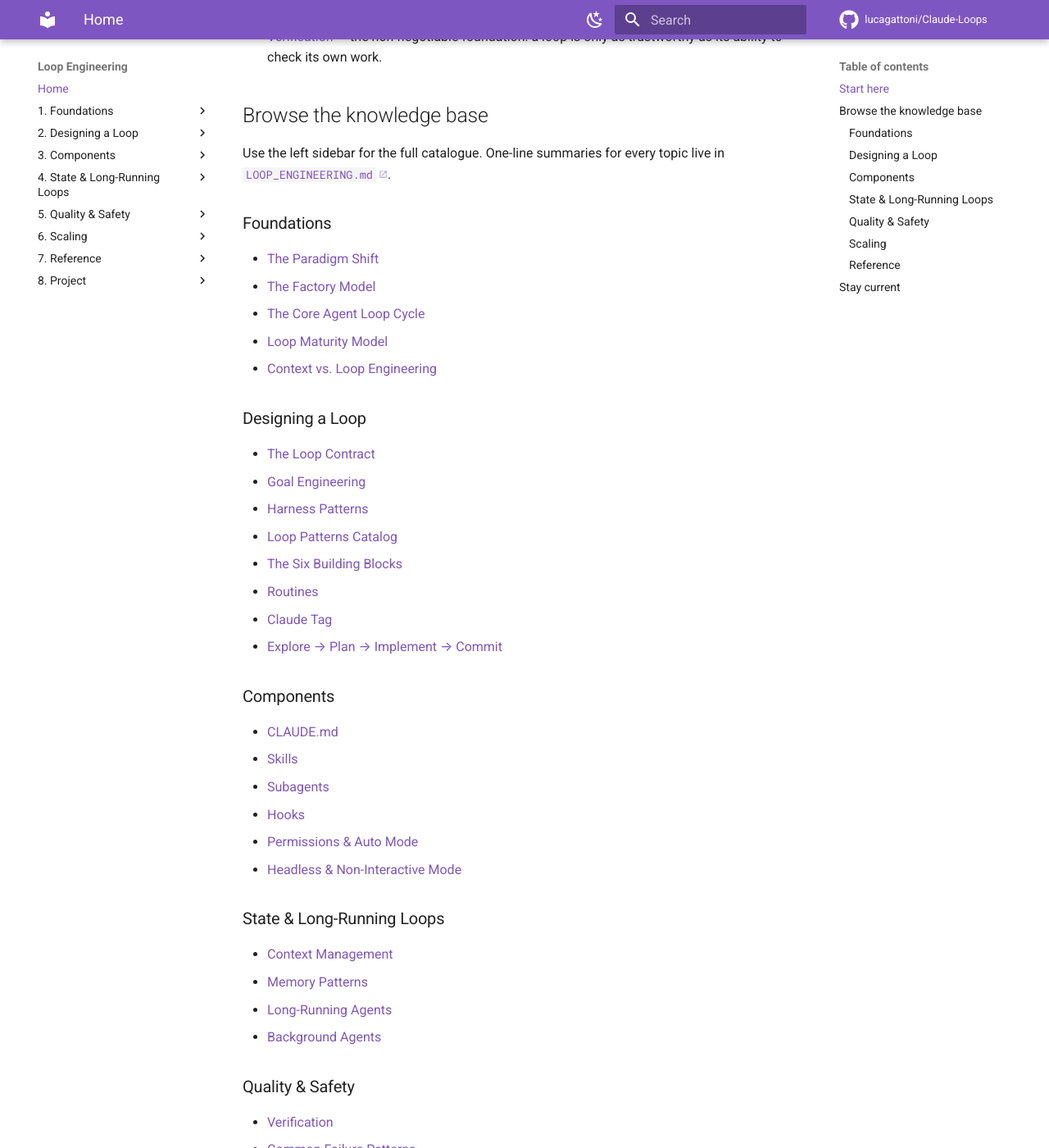
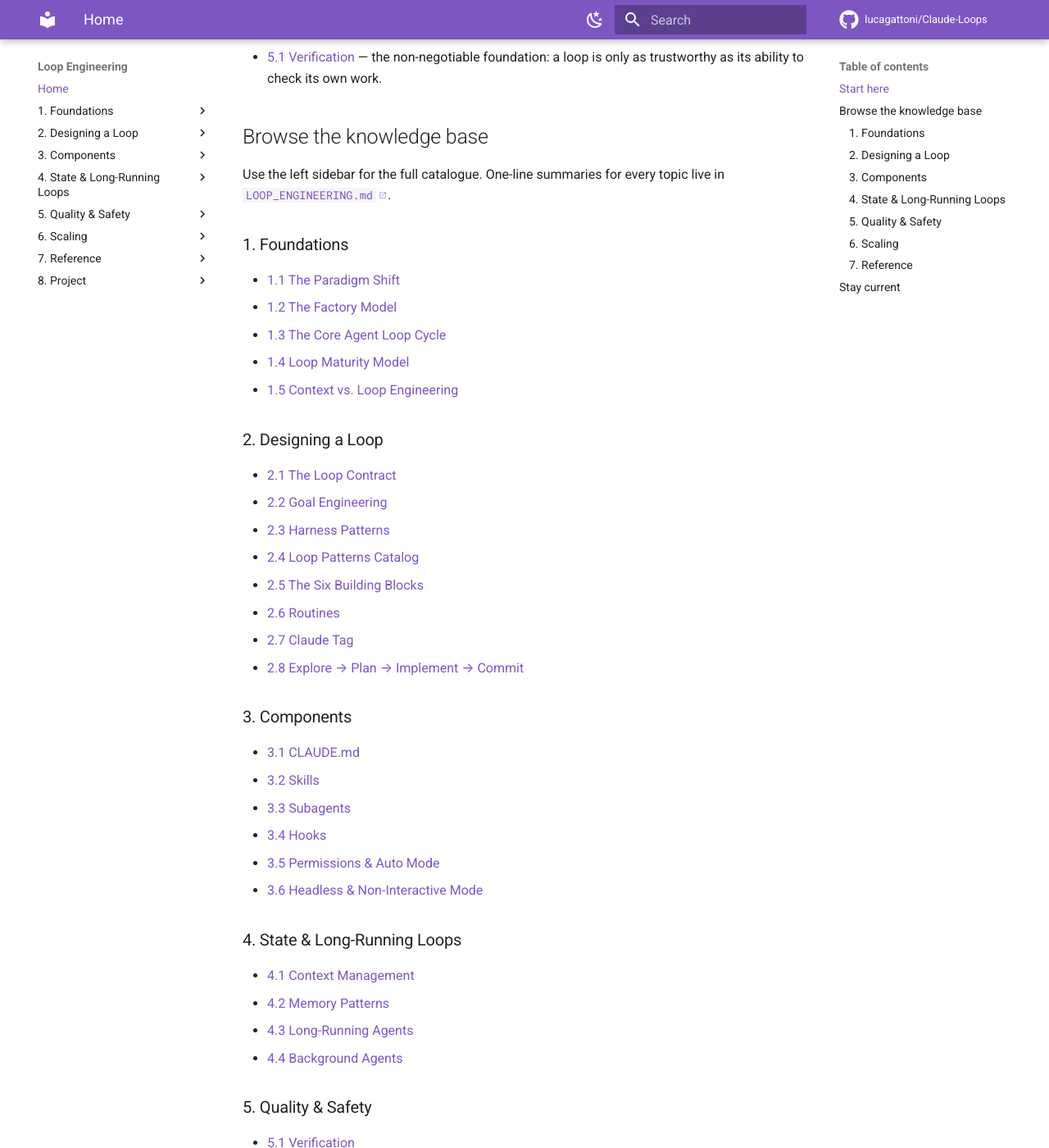
Before and after one commit to lucagattoni/Claude-Loops, an MkDocs documentation site: the page built from docs/index.md, in a window 1280 px wide and 1400 px high, scrolled down 594 px. Shown: the whole window at 82% size. Built offline with MkDocs 1.6.1 and Material for MkDocs 9.7.7, drawn with Linux system fonts in a browser that asks for light colours; comment, search, counter and statistics services are not loaded; some of the changed text lies outside the part shown.

Commit message:
docs(site): number the home page chapter/section list + TOC [2.5.6]
The home is hand-authored and skipped by section-numbering.js (no nav number),
so its browse list showed no numbers. Numbered the chapter headings (1-7) and
links (x.y) to match the rest of the site; Stay-current → on-site 8.x pages.
Also restored the dropped ## [2.5.2] CHANGELOG header.

Co-Authored-By: Claude Sonnet 4.6 <noreply@anthropic.com>
Claude-Session: https://claude.ai/code/session_01URu7JvqF3bfGspZsnhw8h8

```diff
--- a/docs/index.md
+++ b/docs/index.md
@@ -15,75 +15,75 @@ questions; start there, then use the component and safety docs to fill each prop
 
 ## Start here
 
-- [The Paradigm Shift](01-paradigm-shift.md) — why loops beat single prompts (the compound-probability argument).
-- [The Loop Contract](27-loop-contract.md) — the design spine: TRIGGER / SCOPE / ACTION / BUDGET / STOP, and the canonical stop-condition taxonomy.
-- [Verification](04-verification.md) — the non-negotiable foundation: a loop is only as trustworthy as its ability to check its own work.
+- [1.1 The Paradigm Shift](01-paradigm-shift.md) — why loops beat single prompts (the compound-probability argument).
+- [2.1 The Loop Contract](27-loop-contract.md) — the design spine: TRIGGER / SCOPE / ACTION / BUDGET / STOP, and the canonical stop-condition taxonomy.
+- [5.1 Verification](04-verification.md) — the non-negotiable foundation: a loop is only as trustworthy as its ability to check its own work.
 
 ## Browse the knowledge base
 
 Use the left sidebar for the full catalogue. One-line summaries for every topic live in
 [`LOOP_ENGINEERING.md`](https://github.com/lucagattoni/Claude-Loops/blob/main/LOOP_ENGINEERING.md).
 
-### Foundations
+### 1. Foundations
 
-- [The Paradigm Shift](01-paradigm-shift.md)
-- [The Factory Model](26-factory-model.md)
-- [The Core Agent Loop Cycle](02-agent-loop-cycle.md)
-- [Loop Maturity Model](20-loop-maturity-model.md)
-- [Context vs. Loop Engineering](21-context-vs-loop-engineering.md)
+- [1.1 The Paradigm Shift](01-paradigm-shift.md)
+- [1.2 The Factory Model](26-factory-model.md)
+- [1.3 The Core Agent Loop Cycle](02-agent-loop-cycle.md)
+- [1.4 Loop Maturity Model](20-loop-maturity-model.md)
+- [1.5 Context vs. Loop Engineering](21-context-vs-loop-engineering.md)
 
-### Designing a Loop
+### 2. Designing a Loop
 
-- [The Loop Contract](27-loop-contract.md)
-- [Goal Engineering](30-goal-engineering.md)
-- [Harness Patterns](24-harness-patterns.md)
-- [Loop Patterns Catalog](34-loop-patterns.md)
-- [The Six Building Blocks](03-building-blocks.md)
-- [Routines](28-routines.md)
-- [Claude Tag](31-claude-tag.md)
-- [Explore → Plan → Implement → Commit](15-explore-plan-implement.md)
+- [2.1 The Loop Contract](27-loop-contract.md)
+- [2.2 Goal Engineering](30-goal-engineering.md)
+- [2.3 Harness Patterns](24-harness-patterns.md)
+- [2.4 Loop Patterns Catalog](34-loop-patterns.md)
+- [2.5 The Six Building Blocks](03-building-blocks.md)
+- [2.6 Routines](28-routines.md)
+- [2.7 Claude Tag](31-claude-tag.md)
+- [2.8 Explore → Plan → Implement → Commit](15-explore-plan-implement.md)
 
-### Components
+### 3. Components
 
-- [CLAUDE.md](05-claude-md.md)
-- [Skills](06-skills.md)
-- [Subagents](07-subagents.md)
-- [Hooks](12-hooks.md)
-- [Permissions & Auto Mode](08-permissions.md)
-- [Headless & Non-Interactive Mode](09-headless-mode.md)
+- [3.1 CLAUDE.md](05-claude-md.md)
+- [3.2 Skills](06-skills.md)
+- [3.3 Subagents](07-subagents.md)
+- [3.4 Hooks](12-hooks.md)
+- [3.5 Permissions & Auto Mode](08-permissions.md)
+- [3.6 Headless & Non-Interactive Mode](09-headless-mode.md)
 
-### State & Long-Running Loops
+### 4. State & Long-Running Loops
 
-- [Context Management](13-context-management.md)
-- [Memory Patterns](16-memory-patterns.md)
-- [Long-Running Agents](25-long-running-agents.md)
-- [Background Agents](29-background-agents.md)
+- [4.1 Context Management](13-context-management.md)
+- [4.2 Memory Patterns](16-memory-patterns.md)
+- [4.3 Long-Running Agents](25-long-running-agents.md)
+- [4.4 Background Agents](29-background-agents.md)
 
-### Quality & Safety
+### 5. Quality & Safety
 
-- [Verification](04-verification.md)
-- [Common Failure Patterns](17-failure-patterns.md)
-- [Human-in-the-Loop Escalation](14-human-in-the-loop.md)
-- [Cost & Turn Control](11-cost-control.md)
-- [MCP Security](19-mcp-security.md)
-- [Agent Security Hardening](33-agent-security-hardening.md)
+- [5.1 Verification](04-verification.md)
+- [5.2 Common Failure Patterns](17-failure-patterns.md)
+- [5.3 Human-in-the-Loop Escalation](14-human-in-the-loop.md)
+- [5.4 Cost & Turn Control](11-cost-control.md)
+- [5.5 MCP Security](19-mcp-security.md)
+- [5.6 Agent Security Hardening](33-agent-security-hardening.md)
 
-### Scaling
+### 6. Scaling
 
-- [Fan-Out](10-fan-out.md)
-- [Fleet Engineering](23-fleet-engineering.md)
-- [Learned Orchestration](22-learned-orchestration.md)
+- [6.1 Fan-Out](10-fan-out.md)
+- [6.2 Fleet Engineering](23-fleet-engineering.md)
+- [6.3 Learned Orchestration](22-learned-orchestration.md)
 
-### Reference
+### 7. Reference
 
-- [Quick Reference](18-quick-reference.md)
-- [Reading List](32-reading-list.md)
+- [7.1 Quick Reference](18-quick-reference.md)
+- [7.2 Reading List](32-reading-list.md)
 
 ## Stay current
 
 This knowledge base is updated by a daily news-tracking loop that scans the community for
 new loop-engineering practice and folds verified findings back into these docs.
 
-- [Latest news digest](https://github.com/lucagattoni/Claude-Loops/blob/main/LOOP_ENGINEERING_NEWS.md)
-- [Tracked sources](https://github.com/lucagattoni/Claude-Loops/blob/main/SOURCES.md)
-- [Changelog](https://github.com/lucagattoni/Claude-Loops/blob/main/CHANGELOG.md)
+- [8.1 News digest](news.md)
+- [8.2 Sources](sources.md)
+- [8.3 Changelog](changelog.md)
```
Also changed, not shown: CHANGELOG.md (+12 -0 lines).
